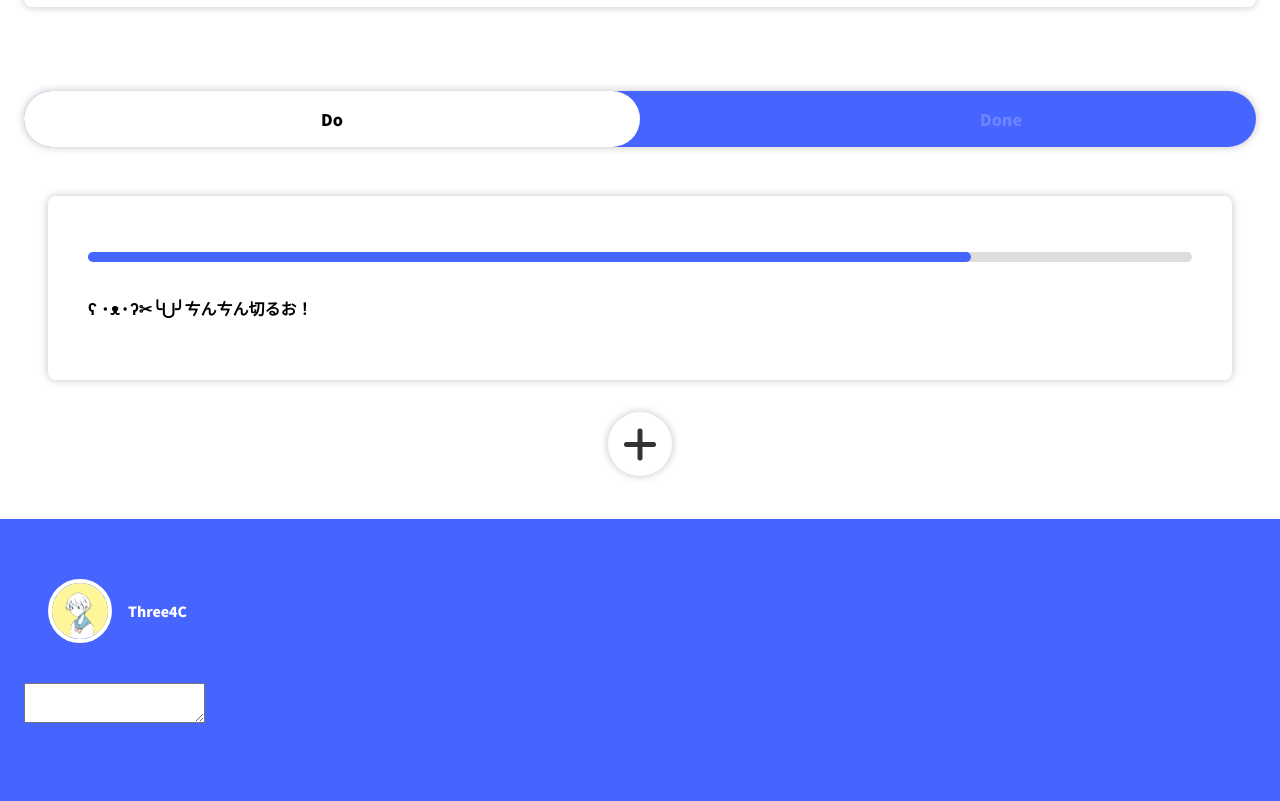
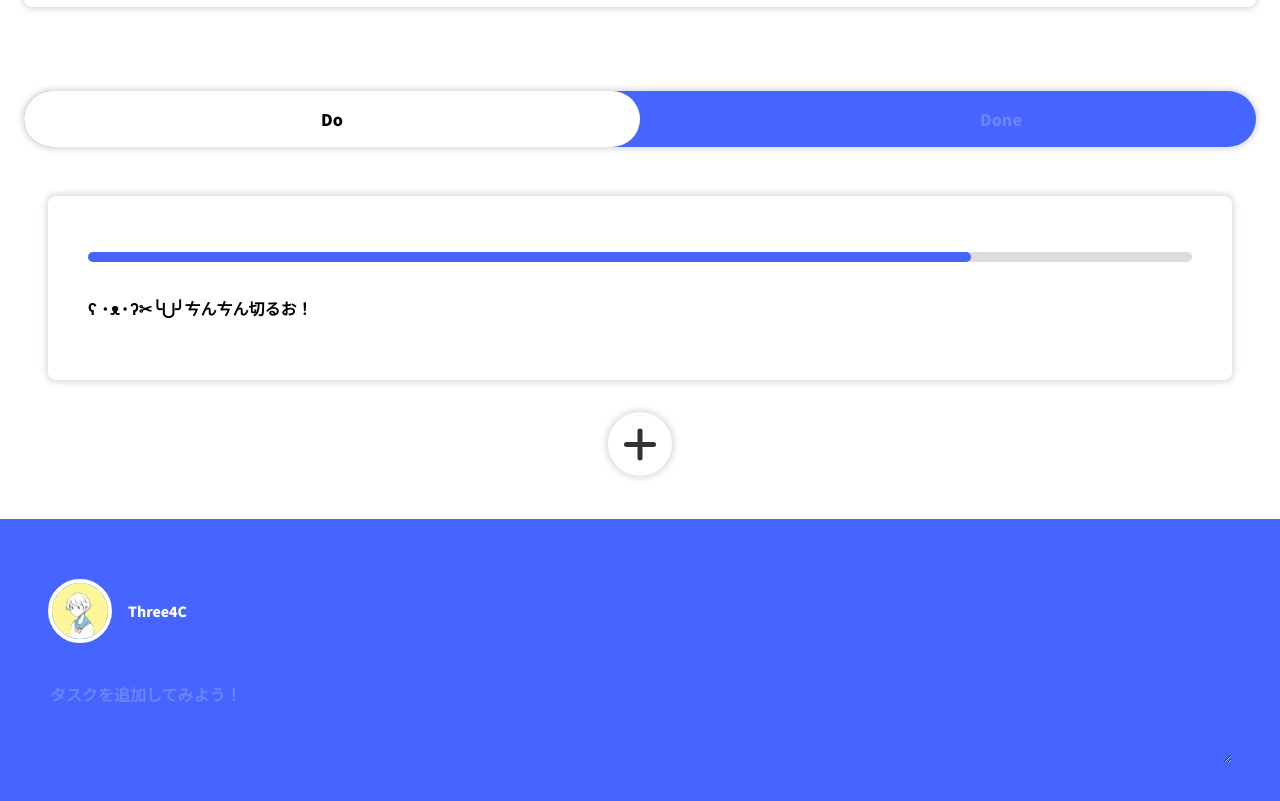
Before and after one commit to full-stack-engineer/full-stack-first, a React (Create React App) app in the folder front/: page / in a window 1280 px wide. Shown: the part 1081-1882 px from the top of the page. Built offline with nearby package versions, Linux system fonts and the light colour scheme.

Commit message:
axiosにstateが渡せない

```diff
--- a/front/src/components/Login/Login.scss
+++ b/front/src/components/Login/Login.scss
@@ -1,5 +1,7 @@
+$mainBule: #4665FF;
+
 .Login {
-    background: #4665FF;
+    background: $mainBule;
     padding: 0 24px;
     height: 100vh;
 
--- a/front/src/components/Login/Login.tsx
+++ b/front/src/components/Login/Login.tsx
@@ -5,18 +5,24 @@ import LoginSNS from "./LoginSNS";
 import "./Login.scss";
 import axios from 'axios';
 
-
 import image from "../../assets/twitter.svg";
 
 interface LoginInterface {
+    emailText: string;
+    passwordText: string;
+    passwordConfirmedText: string;
     buttonText: string;
 }
 
 export default class Login extends Component<{}, LoginInterface> {
     constructor(props: LoginInterface) {
         super(props);
-
+        this.updateLoginValue = this.updateLoginValue.bind(this);
+        this.signInFunction = this.signInFunction.bind(this);
         this.state = {
+            emailText: "ebiebi@example.com",
+            passwordText: "unchidane",
+            passwordConfirmedText: "",
             buttonText: "ログイン"
         }
     }
@@ -25,8 +31,8 @@ export default class Login extends Component<{}, LoginInterface> {
         let LOGIN_ENDPOINT = "http://localhost:3000/api/v1/auth/sign_in";
 
         axios.post(LOGIN_ENDPOINT, {
-            email: "ebiebi@example.com",
-            password: "unchidane"
+            email: this.state.emailText,
+            password: this.state.passwordText
         })
             .then((results) => {
                 console.log(results);
@@ -36,7 +42,32 @@ export default class Login extends Component<{}, LoginInterface> {
             });
     }
 
+    private updateLoginValue = (name: string, value: string) => {
+        console.log(name, value);
+
+        switch (name) {
+            case ("emailText"):
+                this.setState({
+                    emailText: value
+                });
+                break;
+            case ("passwordText"):
+                this.setState({
+                    passwordText: value
+                });
+                break;
+            case ("passwordConfirmdText"):
+                this.setState({
+                    passwordConfirmedText: value
+                });
+                break;
+            default:
+                break;
+        }
+    }
+
     render() {
+        console.log(this.state);
         return (
             <div className="Login">
                 <div className="Login__inner">
@@ -44,28 +75,29 @@ export default class Login extends Component<{}, LoginInterface> {
                         <LoginInputBox
                             placeholder="メールアドレス"
                             type="email"
-                            name="email"
+                            name="emailText"
+                            updateLoginValue={this.updateLoginValue}
                         />
                         <LoginInputBox
                             placeholder="パスワード"
                             type="password"
-                            name="password"
+                            name="passwordText"
+                            updateLoginValue={this.updateLoginValue}
                         />
                         <LoginInputBox
                             placeholder="パスワード再入力"
                             type="password"
-                            name="password"
+                            name="passwordConfirmdText"
+                            updateLoginValue={this.updateLoginValue}
                         />
                         <LoginButton
-                            href="#dummy"
                             type="submit"
-                            name={this.state.buttonText}
+                            name="buttonText"
                             value={this.state.buttonText}
                             buttonText={this.state.buttonText}
-                            onClick={this.signInFunction}
+                            signInFunction={this.signInFunction}
                         />
                         <LoginSNS
-                            href="#dummy"
                             src={image}
                             alt="Twitterロゴ"
                         />
--- a/front/src/components/Login/LoginButton.tsx
+++ b/front/src/components/Login/LoginButton.tsx
@@ -2,12 +2,11 @@ import React from "react";
 import "./LoginButton.scss"
 
 interface LoginButtonInterface {
-    href: string;
     buttonText: string;
     type?: "button" | "submit" | "reset";
     name?: string;
     value?: string;
-    onClick?: any;
+    signInFunction: any;
 }
 
 const LoginButton: React.FC<LoginButtonInterface> = props => {
@@ -18,7 +17,7 @@ const LoginButton: React.FC<LoginButtonInterface> = props => {
                 type={props.type}
                 name={props.name}
                 value={props.value}
-                onClick={props.onClick}
+                onClick={props.signInFunction}
             >
                 {props.buttonText}
             </button>
--- a/front/src/components/Login/LoginInputBox.tsx
+++ b/front/src/components/Login/LoginInputBox.tsx
@@ -5,7 +5,7 @@ interface LoginInputBoxInterface {
     placeholder: string;
     type?: string;
     name?: string;
-    value?: string;
+    updateLoginValue: any;
 }
 
 const LoginInputBox: React.FC<LoginInputBoxInterface> = props => {
@@ -15,7 +15,7 @@ const LoginInputBox: React.FC<LoginInputBoxInterface> = props => {
             placeholder={props.placeholder}
             type={props.type}
             name={props.name}
-            value={props.value}
+            onChange={(e) => props.updateLoginValue(e.target.name, e.target.value)}
         />
     )
 }
--- a/front/src/components/Login/LoginSNS.tsx
+++ b/front/src/components/Login/LoginSNS.tsx
@@ -2,7 +2,6 @@ import React from "react";
 import "./LoginSNS.scss";
 
 interface LoginSNSInterface {
-    href: string;
     src: string;
     alt?: string;
 }
@@ -11,11 +10,11 @@ const LoginInputBox: React.FC<LoginSNSInterface> = props => {
     return (
         <div className="LoginSNS">
             <p className="LoginSNS__text">または</p>
-            <a className="LoginSNS__link" href={props.href}>
+            <div className="LoginSNS__link">
                 <button className="LoginSNS__button">
                     <img src={props.src} alt={props.alt} />
                 </button>
-            </a>
+            </div>
         </div >
     )
 }
--- a/front/src/components/TextArea/TextArea.scss
+++ b/front/src/components/TextArea/TextArea.scss
@@ -0,0 +1,23 @@
+$color: #fff;
+$mainBule: #4665FF;
+$subBule: #6B84FF;
+
+.TextArea {
+    margin: 0 24px;
+
+    &__input {
+        background: none;
+        border: none;
+        color: $color;
+        font-size: 1.6rem;
+        outline: none;
+        min-height: calc((1.6rem + .4rem) * 4);
+        line-height: calc(24 / 16);
+        width: 100%;
+
+        &::placeholder {
+            color: $subBule;
+            font-size: 1.6rem;
+        }
+    }
+}
--- a/front/src/components/TextArea/TextArea.tsx
+++ b/front/src/components/TextArea/TextArea.tsx
@@ -1,8 +1,9 @@
-import React, { Component } from 'react'
+import React, { Component } from "react";
+import "./TextArea.scss";
 
 interface TextAreaInterface {
-    textValue: string;
     textHeight: number;
+    state: string;
 }
 
 export default class TextArea extends Component<{}, TextAreaInterface> {
@@ -12,37 +13,31 @@ export default class TextArea extends Component<{}, TextAreaInterface> {
         this.textAreaRef = React.createRef();
 
         this.state = {
-            textValue: "",
-            textHeight: 40
+            textHeight: 1.6,
+            state: ""
         };
     }
 
     private getHieghtOfTextArea = (): void => {
         if (this.textAreaRef.current !== null) {
             this.setState({
-                textHeight: this.textAreaRef.current.value.split("\n").length * 10
+                textHeight: this.textAreaRef.current.value.split("\n").length * 2.5
             })
-            console.log(this.state.textHeight);
-        }
-    }
-
-    private changeTextArea = (): void => {
-        if (this.textAreaRef.current !== null) {
-            this.setState({
-                textValue: this.textAreaRef.current.value
-            });
-            console.log(this.state.textValue);
         }
     }
 
     render() {
+        console.log(this.state.textHeight);
         return (
-            <textarea
-                style={{ height: `${this.state.textHeight}px` }}
-                onChange={() => { this.getHieghtOfTextArea(); this.changeTextArea() }}
-                value={this.state.textValue}
-                ref={this.textAreaRef}
-            />
+            <div className="TextArea">
+                <textarea
+                    className="TextArea__input"
+                    onChange={this.getHieghtOfTextArea}
+                    style={{ height: `${this.state.textHeight}rem` }}
+                    ref={this.textAreaRef}
+                    placeholder="タスクを追加してみよう！"
+                />
+            </div>
         )
     }
 }
```
